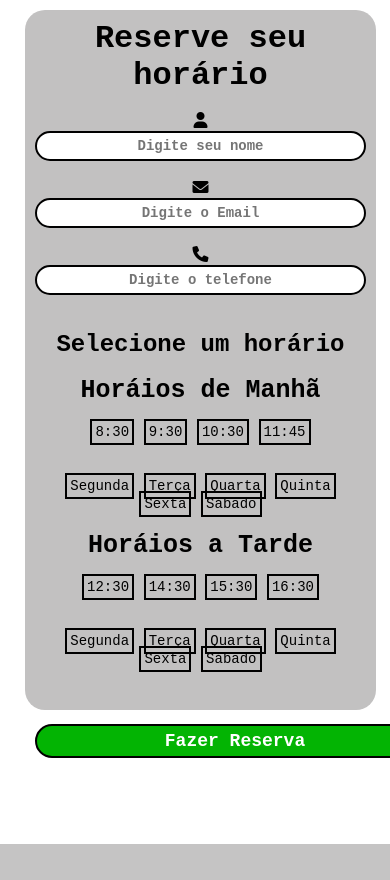
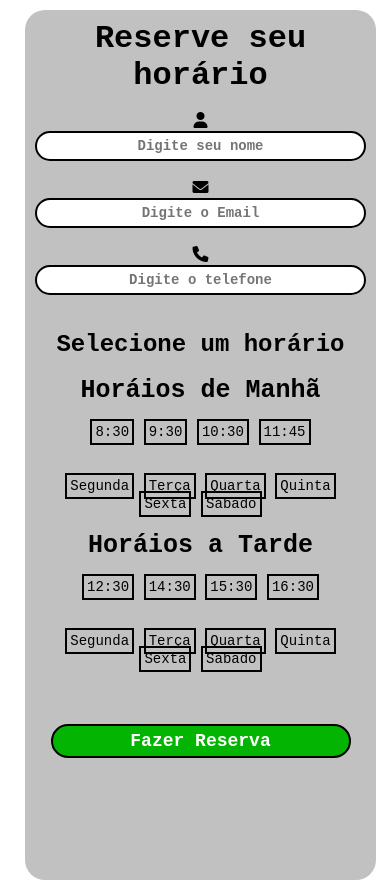
Before and after one commit to BrunoMeloMorais22/Cabeleireiro, a Flask app: page /reserva in a window 390 px wide; the page is wider, and only the part inside the window is pictured. Before the commit the page ends 844 px from the top of that part, so only its background shows below. Run offline with Flask 3, Linux system fonts and the light colour scheme.

```diff
--- a/static/reserva.css
+++ b/static/reserva.css
@@ -52,7 +52,7 @@ span:hover{
     form{
         margin-left: 25px;
         width: 90%;
-        height: 700px;
+        height: 870px;
         padding: 10px;
     }
 
@@ -64,7 +64,7 @@ span:hover{
     form > button{
         width: 90%;
         font-size: 18px;
-        width: 400px;
+        width: 300px;
     }
 
     #horario > h2{
```
